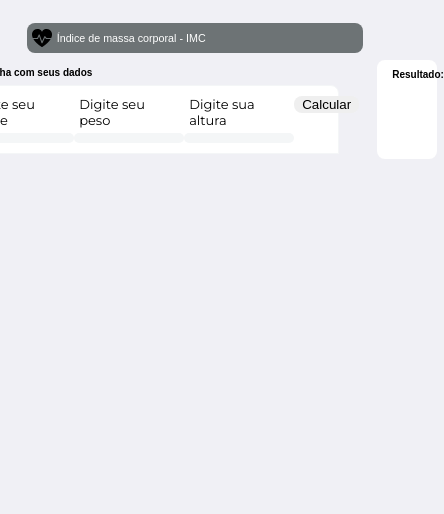
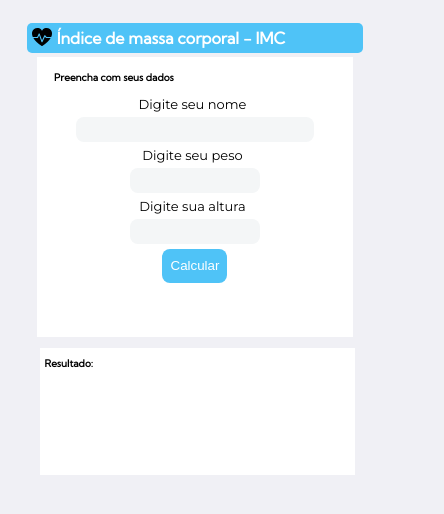
Before and after one commit to DanielPAnjos/imc-javascript, a website: page src/views/Index.html in a window 390 px wide. Shown: the whole page, 444 px wide, since content can reach past the window. Drawn offline with Linux system fonts and the light colour scheme; files whose address does not match are found by name.

Commit message:
Upgrade code

```diff
--- a/public/responsive.css
+++ b/public/responsive.css
@@ -11,11 +11,15 @@
     #page-home .content{
        width: 90%;
 
+    }
 
+    #page-home .contentMaster{
+        width: 90vw;
+        height: 50%;
     }
 
     #page-home .calc{
-       margin: 5px;
+       margin-top: 10%;
 
 
     }
@@ -25,13 +29,14 @@
     }
 
     form{
-        width: auto;
 
-        margin: 0;
+        height: 100%;
     }
 
     form fieldset{
         margin: 0;
+        height: 20vh;
+        flex-direction: column;
     }
 
     form .form{
@@ -42,7 +47,7 @@
     }
 
     form .botaoSpan{
-        width: 90%;
+        width: 45%;
 
         flex-direction: column;
 
@@ -71,9 +76,8 @@
 
     .form input{
 
-        width: 110px;
-        height: 10px;
-
+        width: 130px;
+        height: 25%;
 
         border-radius: 8px;
     }
@@ -93,3 +97,32 @@
 
 
 }
+
+@media(max-width: 770px){
+
+    #page-home .contentMaster{
+        grid-template-columns: 1fr;
+        justify-items: center;
+    }
+
+    #page-home .calc{
+        height: 100%;
+
+        margin-top: 1%;
+        margin-bottom: 10px;
+    }
+
+    .form input#textNome{
+        width: 32ch;
+    }
+
+    #page-home .resultado{
+        margin-top: 15px;
+    }
+}
+
+@media(max-width:370px){
+    .form input#textNome{
+        width: 25ch;
+    }
+}
--- a/public/scripts/main.js
+++ b/public/scripts/main.js
@@ -37,7 +37,8 @@ class App{
     let inputA = this.inputAltura.value;
     let nome = this.inputNome.value;
 
-
+    inputA = inputA.replace(",", ".");
+    console.log(inputA);
 
     this.setLoading();
 
--- a/public/style.css
+++ b/public/style.css
@@ -1,5 +1,5 @@
 :root{
-  --font-hs: 'Ubunto', sans-serif;
+  --font-hs: 'Kumbh Sans', sans-serif;
 }
 
 *{
@@ -11,9 +11,9 @@ h1{
   font-weight: 700;
   color:black ;
 
-  margin-left: 15px;
+  margin-left: 5px;
 
-  font-size: 18px;
+  font-size: 15px;
   margin-top: 9px ;
 }
 
@@ -32,9 +32,7 @@ body{
 }
 
 #page-home .content{
-  width: 90%;
-
-
+  width: 90vw;
 
   margin: 0 auto;
 
@@ -52,23 +50,25 @@ body{
     align-items: center;
     /*justify-content: space-between;*/
 
-    background: rgb(109, 115, 117);
+    background: #4FC3F7;
 
-    border-radius: 8px;
+    border-radius: 5px;
   }
 
   #page-home header img{
     width: 20px;
     height: 20px;
 
-    margin: 5px;
+    margin: 0 0 2px 5px;
   }
 
   #page-home header h6{
     color: white;
+    font-size: 16px;
     font-family: var(--font-hs);
+    font-weight: bold;
 
-    font-weight: 500;
+    margin-left: 5px;
 
   }
 
@@ -76,7 +76,7 @@ body{
     display: grid;
     grid-template-columns: 1fr 1fr;
 
-    width: 90%;
+    width: 90vw;
 
     margin: 0 auto;
 
@@ -91,9 +91,9 @@ body{
     max-width: 1100px;
 
 
-    margin: 15px auto 0 auto;
+    margin: 15px auto 0;
 
-    border-radius: 8px;
+    /*border-radius: 8px;*/
 
 
   }
@@ -103,18 +103,13 @@ body{
     flex-direction: column;
     width: 100%;
 
-    margin: 0 0 5px 5px;
-
-
     background-color: white;
 
-    border-radius: 8px 8px 0 0;
-    border: 1px solid #F4F6F7 ;
   }
 
   form fieldset{
     display: flex;
-
+    flex-direction: column;
     border: 0;
 
   }
@@ -126,30 +121,43 @@ body{
     font-family: 'Montserrat', sans-serif;
     font-weight: 300;
 
-    margin: 15px;
+    margin: 2px;
   }
 
 .form label{
-    font-size: 20px;
+    font-size: 16px;
 
-    margin: 5px;
+    margin: 5px 5px 5px 0;
 }
 
 .form input{
   height: 20px;
-  width: 80%;
-  border-radius: 8px;
+  width: 10ch;
+  border-radius: 3px;
   border: 0;
 
+  outline: 0;
 
   background-color: #f4f6f7;
+  transition: 0.2s;
 
   padding: 5px;
 }
 
 .form input:hover{
   background-color: lightgray;
+  cursor: pointer;
 }
+
+.form input#textNome{
+  width: 35ch;
+}
+
+.form input:focus{
+  border: blue;
+  box-shadow: 0 0 0 2px rgba(0, 0, 0, 0.5);
+}
+
 
 form .botaoSpan{
   display: flex;
@@ -158,38 +166,47 @@ form .botaoSpan{
 
   justify-content: space-between;
 
+  margin-top: 5px;
+  margin-bottom: 10px;
 }
 
 form .botaoSpan button{
+  height: 4vh;
+
+  background: #4FC3F7;
+  color: #fff;
 
   border-radius: 8px;
   border: 0;
 
   transition: 400ms;
 
+
 }
 
 form .botaoSpan button:hover{
   background-color: lightgray;
+  color: #000;
+  cursor: pointer;
 }
 
 form .botaoSpan span{
-  font-family: Ubunto, sans-serif;
+  font-family: var(--font-hs);
   font-weight: 700;
-  font-size: 15px;
+  font-size: 10px;
 
   margin-right: 30px;
+  margin-left: 15px;
 }
 
 
 #page-home .resultado{
   width: 90%;
   max-width: 1100px;
-  margin-top: 4%;
 
   background-color: white;
 
-  border-radius: 8px;
+  margin: 15px 0 0 5px;
 
 }
 
--- a/src/server.js
+++ b/src/server.js
@@ -5,7 +5,7 @@ server.use(express.static("public"))
 
 
 server.get("/", (req, res) => {
-    res.sendFile(__dirname + "/views/index.html")
+    res.sendFile(__dirname + "/views/Index.html")
 })
 
 
--- a/src/views/Index.html
+++ b/src/views/Index.html
@@ -7,6 +7,7 @@
 
   <link href="https://fonts.googleapis.com/css2?family=Ubuntu:wght@500;700&display=swap" rel="stylesheet">
   <link href="https://fonts.googleapis.com/css2?family=Montserrat:wght@400;700&display=swap" rel="stylesheet">
+  <link href="https://fonts.googleapis.com/css2?family=Kumbh+Sans:wght@300;400&display=swap" rel="stylesheet">
 
   <link rel="stylesheet" type="text/css" href="/style.css" >
   <link rel="stylesheet" type="text/css" href="/responsive.css">
@@ -23,12 +24,13 @@
         </div>
         <div class="contentMaster">
           <div class="calc">
-            <h1>Preencha com seus dados</h1>
+
             <form  name="form">
               <fieldset>
+                <h1>Preencha com seus dados</h1>
                 <div class="form">
                   <label for="textNome">Digite seu nome</label>
-                  <input type="textNome"  id="textNome" required />
+                  <input type="textNome"  id="textNome"  required />
                 </div>
 
                 <div class="form">
@@ -59,7 +61,7 @@
         </div>
       </div>
 
-  <script src="/scripts/main.js"></script>
+  <script defer src="/scripts/main.js"></script>
 
 </body>
 
```
Also changed, not shown: public/assets/icons8-menu-superior-24.png (deleted), public/assets/phonendoscope.svg (deleted), 1 other file. Lines whose indentation alone changed are shown as unchanged.
